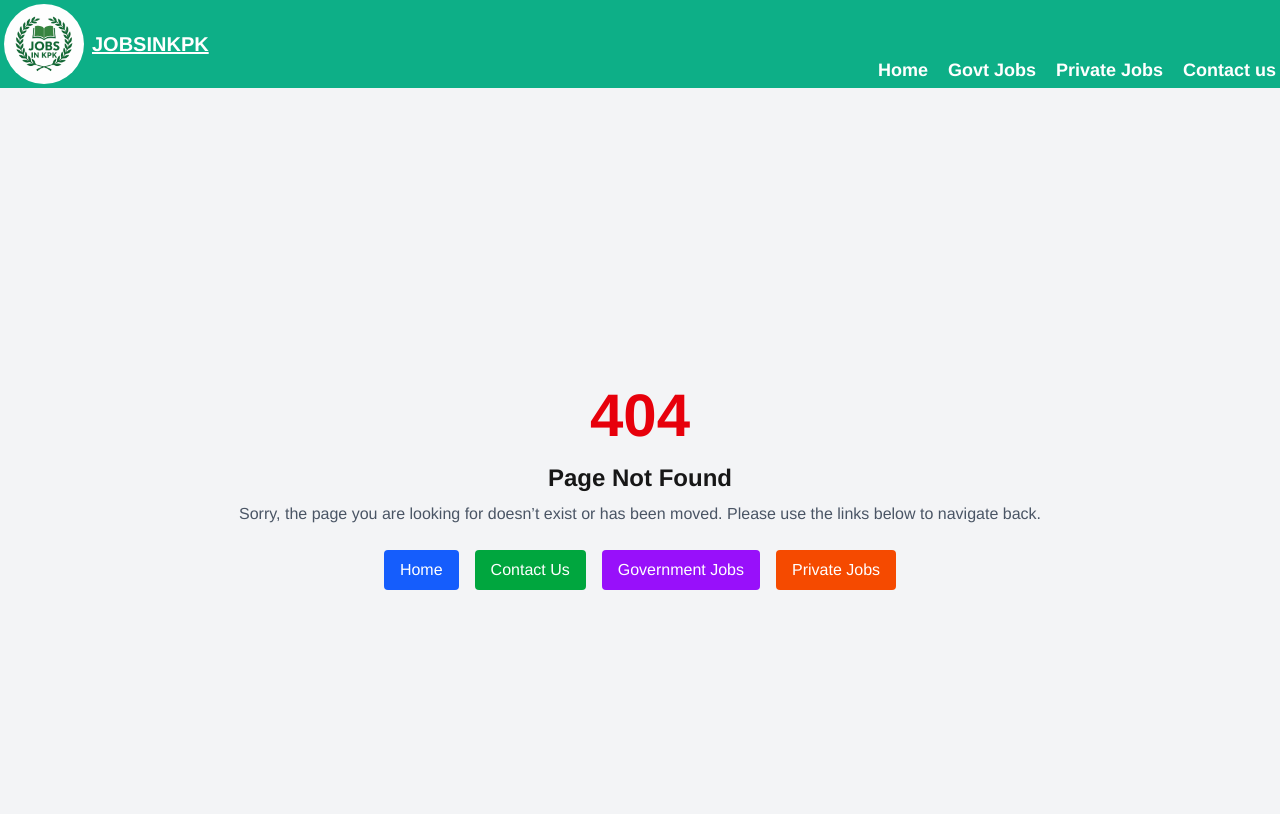
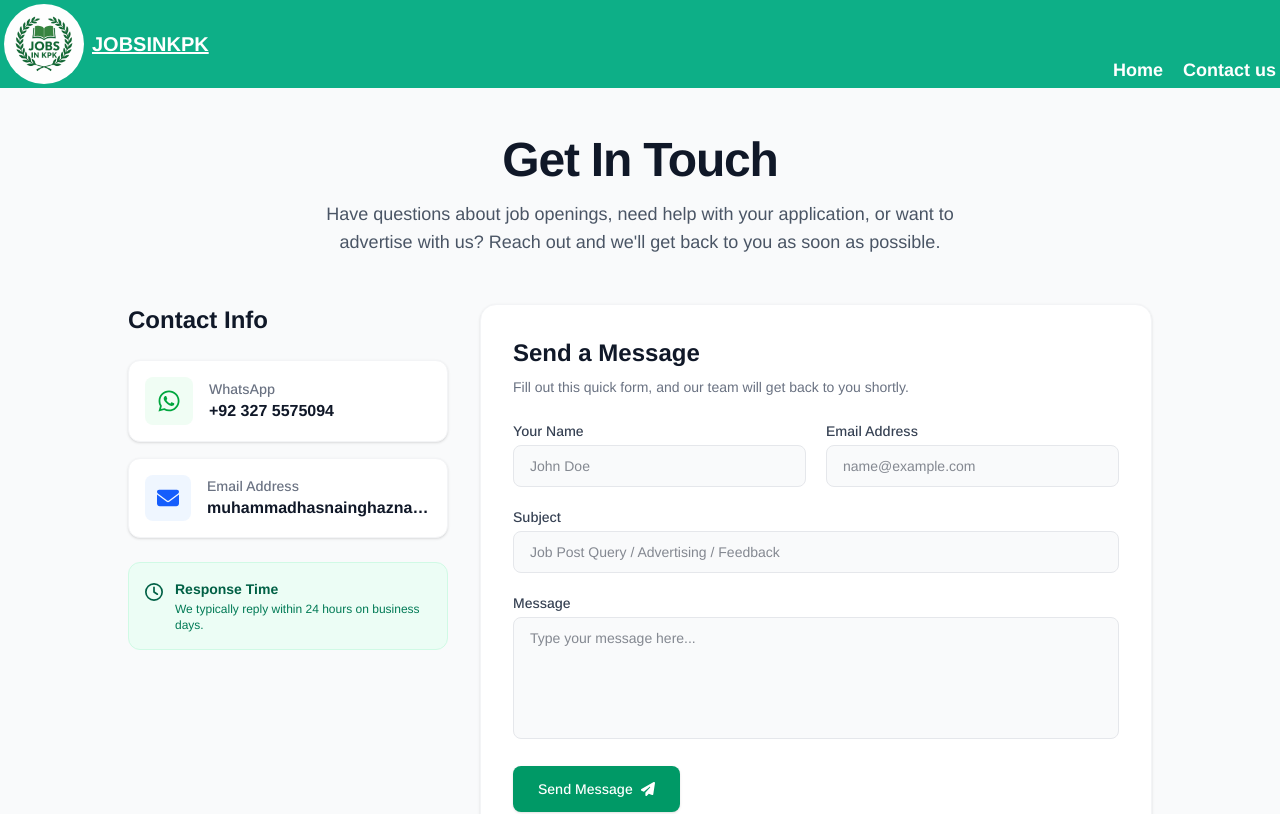
Before and after one commit to mhgkhan/jobsinkpk, a Next.js app: page /contactus in a window 1280 px wide. Before the commit this address had no page. Shown: the top 814 px of the page. Built offline with nearby package versions, Linux system fonts and the light colour scheme.

Commit message:
Contactus page created, header initliazed

```diff
--- /dev/null
+++ b/src/app/contactus/layout.js
@@ -0,0 +1,144 @@
+import React from 'react';
+import { FaWhatsapp, FaEnvelope, FaPaperPlane, FaRegClock } from 'react-icons/fa6';
+
+export const metadata = {
+    title: "Contact Us | Jobsinkpk.com",
+    description: "Get in touch with JobsInKPK. Have questions about job listings, advertising, or need support? Contact us via Email or WhatsApp.",
+}
+
+export default function ContactPage() {
+    return (
+        <div className="min-h-screen bg-gray-50 py-12 px-4 sm:px-6 lg:px-8 font-sans">
+            <div className="max-w-5xl mx-auto">
+
+                {/* Header Section */}
+                <div className="text-center mb-12">
+                    <h1 className="text-4xl font-extrabold text-gray-900 sm:text-5xl tracking-tight">
+                        Get In Touch
+                    </h1>
+                    <p className="mt-4 text-lg text-gray-600 max-w-2xl mx-auto">
+                        Have questions about job openings, need help with your application, or want to advertise with us? Reach out and we'll get back to you as soon as possible.
+                    </p>
+                </div>
+
+                <div className="grid grid-cols-1 md:grid-cols-3 gap-8">
+
+                    {/* Quick Contact Info Cards */}
+                    <div className="md:col-span-1 space-y-4">
+                        <h2 className="text-2xl font-bold text-gray-900 mb-6">Contact Info</h2>
+
+                        {/* WhatsApp Card */}
+                        <a
+                            href="https://wa.me/923275575094"
+                            target="_blank"
+                            rel="noopener noreferrer"
+                            className="flex items-center p-4 bg-white rounded-xl shadow-sm border border-gray-100 hover:shadow-md transition-shadow duration-300 group"
+                        >
+                            <div className="p-3 bg-green-50 text-green-600 rounded-lg group-hover:bg-green-600 group-hover:text-white transition-colors duration-300">
+                                <FaWhatsapp size={24} />
+                            </div>
+                            <div className="ml-4">
+                                <p className="text-sm font-medium text-gray-500">WhatsApp</p>
+                                <p className="text-base font-semibold text-gray-900">+92 327 5575094</p>
+                            </div>
+                        </a>
+
+                        {/* Email Card */}
+                        <a
+                            href="mailto:muhammadhasnainghazna@gmail.com"
+                            className="flex items-center p-4 bg-white rounded-xl shadow-sm border border-gray-100 hover:shadow-md transition-shadow duration-300 group"
+                        >
+                            <div className="p-3 bg-blue-50 text-blue-600 rounded-lg group-hover:bg-blue-600 group-hover:text-white transition-colors duration-300">
+                                <FaEnvelope size={22} />
+                            </div>
+                            <div className="ml-4 overflow-hidden">
+                                <p className="text-sm font-medium text-gray-500">Email Address</p>
+                                <p className="text-base font-semibold text-gray-900 truncate">muhammadhasnainghazna@gmail.com</p>
+                            </div>
+                        </a>
+
+                        {/* Additional Quick Info */}
+                        <div className="p-4 bg-emerald-50 rounded-xl border border-emerald-100 mt-6">
+                            <div className="flex items-start space-x-3 text-emerald-800">
+                                <FaRegClock size={18} className="mt-1 flex-shrink-0" />
+                                <div>
+                                    <h4 className="font-semibold text-sm">Response Time</h4>
+                                    <p className="text-xs mt-0.5 text-emerald-700">We typically reply within 24 hours on business days.</p>
+                                </div>
+                            </div>
+                        </div>
+                    </div>
+
+                    {/* Contact Form Section */}
+                    <div className="md:col-span-2 bg-white rounded-2xl shadow-sm border border-gray-100 p-6 sm:p-8">
+                        <h2 className="text-2xl font-bold text-gray-900 mb-2">Send a Message</h2>
+                        <p className="text-sm text-gray-500 mb-6">Fill out this quick form, and our team will get back to you shortly.</p>
+
+                        {/* Pure HTML Form Structure (No JS) */}
+                        <form action="#" method="POST" className="space-y-5">
+                            <div className="grid grid-cols-1 sm:grid-cols-2 gap-5">
+                                <div>
+                                    <label htmlFor="name" className="block text-sm font-medium text-gray-700 mb-1">Your Name</label>
+                                    <input
+                                        type="text"
+                                        name="name"
+                                        id="name"
+                                        required
+                                        placeholder="John Doe"
+                                        className="w-full px-4 py-2.5 bg-gray-50 border border-gray-200 rounded-lg focus:outline-none focus:ring-2 focus:ring-emerald-500 focus:bg-white transition-all text-sm text-gray-900"
+                                    />
+                                </div>
+                                <div>
+                                    <label htmlFor="email" className="block text-sm font-medium text-gray-700 mb-1">Email Address</label>
+                                    <input
+                                        type="email"
+                                        name="email"
+                                        id="email"
+                                        required
+                                        placeholder="name@example.com"
+                                        className="w-full px-4 py-2.5 bg-gray-50 border border-gray-200 rounded-lg focus:outline-none focus:ring-2 focus:ring-emerald-500 focus:bg-white transition-all text-sm text-gray-900"
+                                    />
+                                </div>
+                            </div>
+
+                            <div>
+                                <label htmlFor="subject" className="block text-sm font-medium text-gray-700 mb-1">Subject</label>
+                                <input
+                                    type="text"
+                                    name="subject"
+                                    id="subject"
+                                    required
+                                    placeholder="Job Post Query / Advertising / Feedback"
+                                    className="w-full px-4 py-2.5 bg-gray-50 border border-gray-200 rounded-lg focus:outline-none focus:ring-2 focus:ring-emerald-500 focus:bg-white transition-all text-sm text-gray-900"
+                                />
+                            </div>
+
+                            <div>
+                                <label htmlFor="message" className="block text-sm font-medium text-gray-700 mb-1">Message</label>
+                                <textarea
+                                    name="message"
+                                    id="message"
+                                    rows="5"
+                                    required
+                                    placeholder="Type your message here..."
+                                    className="w-full px-4 py-2.5 bg-gray-50 border border-gray-200 rounded-lg focus:outline-none focus:ring-2 focus:ring-emerald-500 focus:bg-white transition-all text-sm text-gray-900 resize-none"
+                                ></textarea>
+                            </div>
+
+                            <div>
+                                <button
+                                    type="submit"
+                                    className="w-full sm:w-auto inline-flex items-center justify-center px-6 py-3 border border-transparent text-sm font-medium rounded-lg text-white bg-emerald-600 hover:bg-emerald-700 focus:outline-none focus:ring-2 focus:ring-offset-2 focus:ring-emerald-500 transition-colors cursor-pointer shadow-sm gap-2"
+                                >
+                                    <span>Send Message</span>
+                                    <FaPaperPlane size={14} />
+                                </button>
+                            </div>
+                        </form>
+                    </div>
+
+                </div>
+            </div>
+        </div>
+    );
+}
--- /dev/null
+++ b/src/app/contactus/page.js
@@ -0,0 +1,11 @@
+import React from 'react'
+
+const page = () => {
+  return (
+    <div>
+
+    </div>
+  )
+}
+
+export default page
--- a/src/components/Header.jsx
+++ b/src/components/Header.jsx
@@ -27,14 +27,14 @@ const Header = () => {
                     <li className='md:w-auto w-full text-center'>
                         <Link href={"/"} className='text-white font-bold text-lg'>Home</Link>
                     </li>
-                    <li className='md:w-auto w-full text-center'>
+                    {/* <li className='md:w-auto w-full text-center'>
                         <Link href={"/"} className='text-white font-bold text-lg'>Govt Jobs</Link>
                     </li>
                     <li className='md:w-auto w-full text-center'>
                         <Link href={"/"} className='text-white font-bold text-lg'>Private Jobs</Link>
-                    </li>
+                    </li> */}
                     <li className='md:w-auto w-full text-center'>
-                        <Link href={"/"} className='text-white font-bold text-lg'>Contact us </Link>
+                        <Link href={"/contactus"} className='text-white font-bold text-lg'>Contact us </Link>
                     </li>
                 </ul>
             </nav>
```
